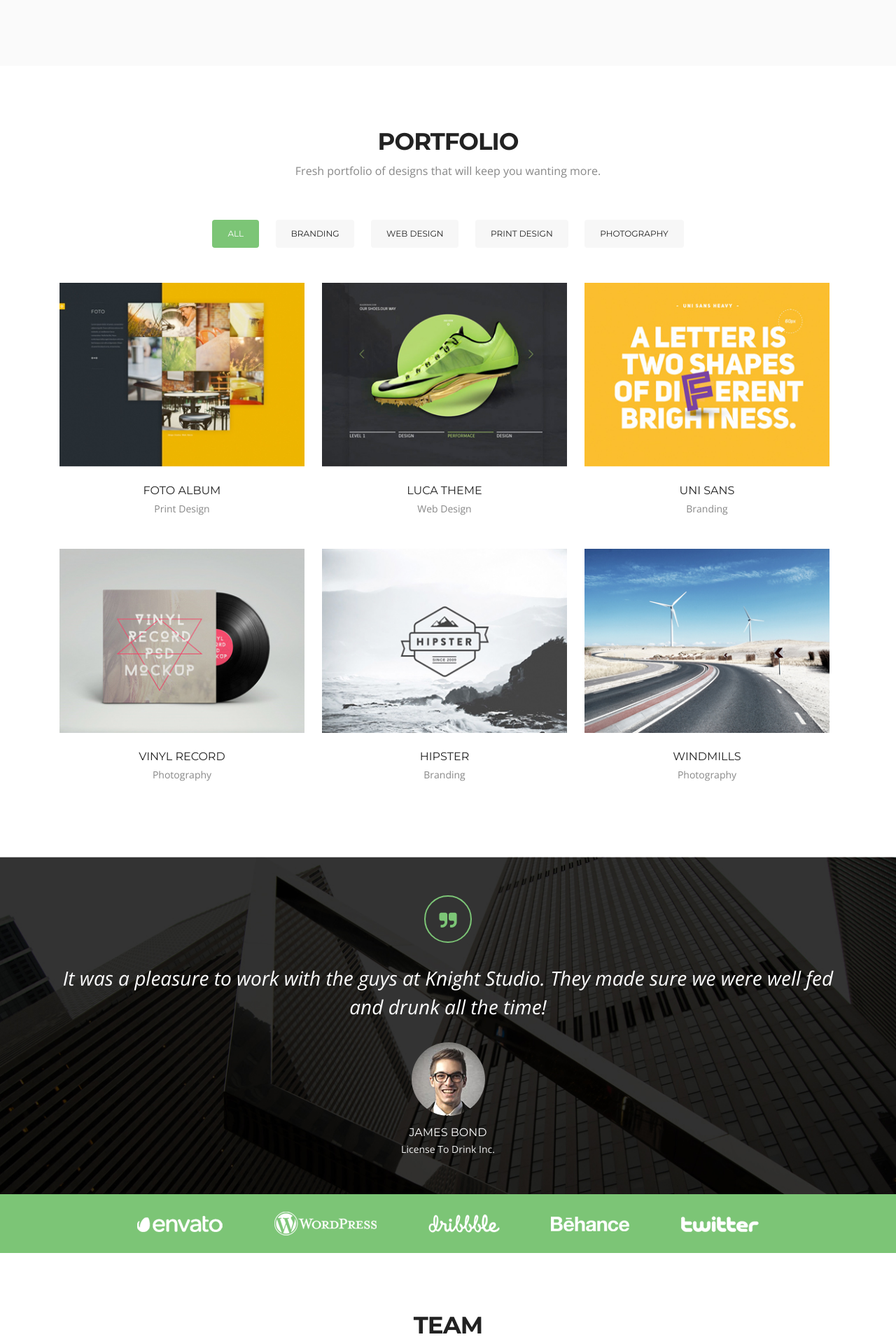
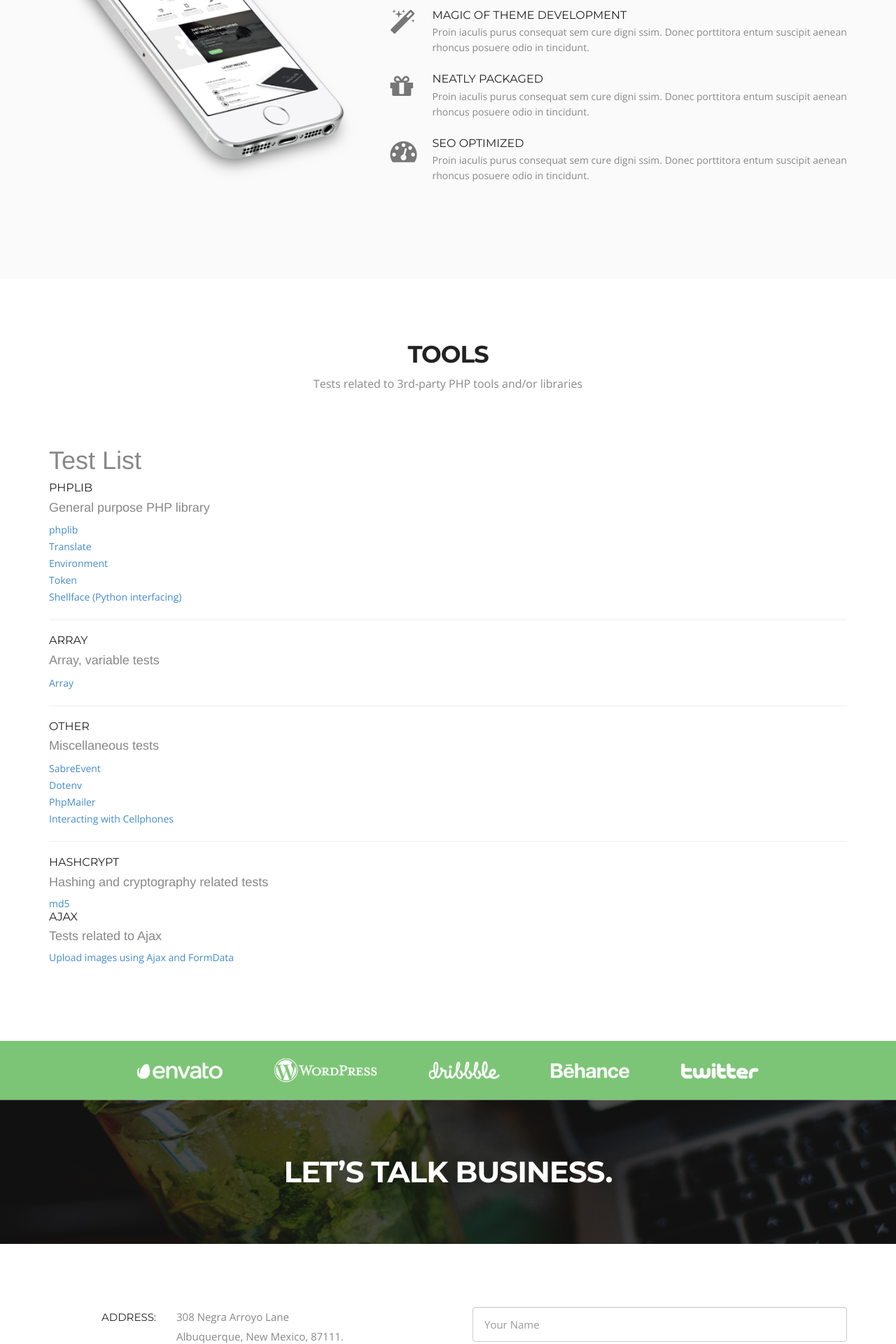
Before and after one commit to ehsanx64/php-test, a PHP site: page / in a window 1280 px wide. Shown: the part 2320-4240 px from the top of the page at 70% size. Run offline with PHP 8.4, Linux system fonts and the light colour scheme; some libraries are stand-ins or nearby versions.

Commit message:
Removed lots of unneeded main menu items and home page sections

```diff
--- a/layout/Knight.php
+++ b/layout/Knight.php
@@ -51,7 +51,7 @@
 			<ul class="we-create animated fadeInUp delay-1s">
 				<li>Sample sources, tools, test of tools and more ...</li>
 			</ul>
-			<a class="link animated fadeInUp delay-1s servicelink" href="#service">Get Started</a>
+			<a class="link animated fadeInUp delay-1s servicelink" href="#overview">Overview</a>
 		</div>
 	</header>
 	<!--header-end-->
@@ -61,27 +61,21 @@
 		<div class="container">
 			<ul class="main-nav">
 				<li><a href="#header">Home</a></li>
-				<li><a href="#service">Services</a></li>
-				<li><a href="#Portfolio">Portfolio</a></li>
+                <li><a href="#overview">Overview</a></li>
 				<li class="small-logo"><a href="#header"><img src="/Knight/img/php-logo.png" alt=""></a></li>
-				<li><a href="#client">Clients</a></li>
-				<li><a href="#team">Team</a></li>
-				<li><a href="#contact">Contact</a></li>
+                <li><a href="#tests">Tests</a></li>
+                <li><a href="#tools">Tools</a></li>
 			</ul>
 			<a class="res-nav_click" href="#"><i class="fa fa-bars"></i></a>
 		</div>
 	</nav>
-	<!--main-nav-end-->
 
-
-
-	<section class="main-section" id="service">
-		<!--main-section-start-->
+    <section class="main-section" id="overview">
         <div class="container">
-			<h2>Services</h2>
-			<h6>We offer exceptional service with complimentary hugs.</h6>
+            <h2>Overview</h2>
+            <h6>Sample sources, tools and respective tests</h6>
             <div class="row">
-				<div class="col-lg-4 col-sm-6 wow fadeInLeft delay-05s">
+                <div class="col-xs-12 wow fadeInLeft delay-05s">
                     <div class="service-list">
                         <div class="service-list-col1">
                             <i class="fa fa-paw"></i>
@@ -119,19 +113,52 @@
                         </div>
                     </div>
                 </div>
-				<figure class="col-lg-8 col-sm-6  text-right wow fadeInUp delay-02s">
-					<img src="/Knight/img/macbook-pro.png" alt="">
-				</figure>
-
             </div>
         </div>
     </section>
-	<!--main-section-end-->
 
+    <section class="main-section" id="tests">
+        <div class="container">
+            <h2>Tests</h2>
+            <h6>Test Categories</h6>
+            <div class="row">
+                <div class="col-xs-12 wow fadeInLeft delay-05s tabs-wrapper">
+                    <ul class="nav nav-tabs" role="tablist">
+                        <li role="presentation" class="active"><a data-toggle="tab" href="#php">PHP</a></li>
+                        <li role="presentation"><a data-toggle="tab" href="#phplib">phplib</a></li>
+                    </ul>
 
+                    <div class="tab-content">
+                        <div id="php" class="tab-pane">
+                            <div class="row">
+                                <div class="col-xs-12">
+                                    <h3>PHP</h3>
+                                </div>
+                            </div>
+                        </div>
+
+                        <div id="phplib" class="tab-pane">
+                            <div class="row">
+                                <div class="col-xs-12">
+                                    <h3>phplib</h3>
+                                </div>
+                            </div>
+                        </div>
+
+                        <div id="two" class="tab-pane">
+                            <div class="row">
+                                <div class="col-xs-12">
+                                    <h3>Two</h3>
+                                </div>
+                            </div>
+                        </div>
+                    </div>
+                </div>
+            </div>
+        </div>
+    </section>
 
 	<section class="main-section alabaster">
-		<!--main-section alabaster-start-->
 		<div class="container">
 			<div class="row">
 				<figure class="col-lg-5 col-sm-4 wow fadeInLeft">
@@ -172,81 +199,19 @@
 			</div>
 		</div>
 	</section>
-	<!--main-section alabaster-end-->
 
-
-
-	<section class="main-section paddind" id="Portfolio">
-		<!--main-section-start-->
+    <section class="main-section" id="tools">
         <div class="container">
-			<h2>Portfolio</h2>
-			<h6>Fresh portfolio of designs that will keep you wanting more.</h6>
-			<div class="portfolioFilter">
-				<ul class="Portfolio-nav wow fadeIn delay-02s">
-					<li><a href="#" data-filter="*" class="current">All</a></li>
-					<li><a href="#" data-filter=".branding">Branding</a></li>
-					<li><a href="#" data-filter=".webdesign">Web design</a></li>
-					<li><a href="#" data-filter=".printdesign">Print design</a></li>
-					<li><a href="#" data-filter=".photography">Photography</a></li>
-				</ul>
+            <h2>Tools</h2>
+            <h6>Tests related to 3rd-party PHP tools and/or libraries</h6>
+            <div class="row">
+                <div class="col-xs-12 wow fadeInLeft delay-05s">
+                    <?= $content ?>
                 </div>
-
-		</div>
-		<div class="portfolioContainer wow fadeInUp delay-04s">
-			<div class=" Portfolio-box printdesign">
-				<a href="img/Portfolio-pic1.jpg"><img src="/Knight/img/Portfolio-pic1.jpg" alt=""></a>
-				<h3>Foto Album</h3>
-				<p>Print Design</p>
-			</div>
-			<div class="Portfolio-box webdesign">
-				<a href="img/Portfolio-pic2.jpg"><img src="/Knight/img/Portfolio-pic2.jpg" alt=""></a>
-				<h3>Luca Theme</h3>
-				<p>Web Design</p>
-			</div>
-			<div class=" Portfolio-box branding">
-				<a href="img/Portfolio-pic3.jpg"><img src="/Knight/img/Portfolio-pic3.jpg" alt=""></a>
-				<h3>Uni Sans</h3>
-				<p>Branding</p>
-			</div>
-			<div class=" Portfolio-box photography">
-				<a href="img/Portfolio-pic4.jpg"><img src="/Knight/img/Portfolio-pic4.jpg" alt=""></a>
-				<h3>Vinyl Record</h3>
-				<p>Photography</p>
-			</div>
-			<div class=" Portfolio-box branding">
-				<a href="img/Portfolio-pic5.jpg"><img src="/Knight/img/Portfolio-pic5.jpg" alt=""></a>
-				<h3>Hipster</h3>
-				<p>Branding</p>
-			</div>
-			<div class=" Portfolio-box photography">
-				<a href="img/Portfolio-pic6.jpg"><img src="/Knight/img/Portfolio-pic6.jpg" alt=""></a>
-				<h3>Windmills</h3>
-				<p>Photography</p>
             </div>
         </div>
     </section>
-	<!--main-section-end-->
 
-
-	<section class="main-section client-part" id="client">
-		<!--main-section client-part-start-->
-		<div class="container">
-			<b class="quote-right wow fadeInDown delay-03"><i class="fa fa-quote-right"></i></b>
-			<div class="row">
-				<div class="col-lg-12">
-					<p class="client-part-haead wow fadeInDown delay-05">It was a pleasure to work with the guys at Knight Studio. They made sure we were well fed and drunk all the time!</p>
-				</div>
-			</div>
-			<ul class="client wow fadeIn delay-05s">
-				<li><a href="#">
-            	<img src="/Knight/img/client-pic1.jpg" alt="">
-                <h3>James Bond</h3>
-                <span>License To Drink Inc.</span>
-            </a></li>
-			</ul>
-		</div>
-	</section>
-	<!--main-section client-part-end-->
 	<div class="c-logo-part">
 		<!--c-logo-part-start-->
 		<div class="container">
@@ -259,64 +224,6 @@
 			</ul>
 		</div>
 	</div>
-	<!--c-logo-part-end-->
-	<section class="main-section team" id="team">
-		<!--main-section team-start-->
-		<div class="container">
-			<h2>team</h2>
-			<h6>Take a closer look into our amazing team. We won’t bite.</h6>
-			<div class="team-leader-block clearfix">
-				<div class="team-leader-box">
-					<div class="team-leader wow fadeInDown delay-03s">
-						<div class="team-leader-shadow"><a href="#"></a></div>
-						<img src="/Knight/img/team-leader-pic1.jpg" alt="">
-						<ul>
-							<li><a href="#" class="fa fa-twitter"></a></li>
-							<li><a href="#" class="fa fa-facebook"></a></li>
-							<li><a href="#" class="fa fa-pinterest"></a></li>
-							<li><a href="#" class="fa fa-google-plus"></a></li>
-						</ul>
-					</div>
-					<h3 class="wow fadeInDown delay-03s">Walter White</h3>
-					<span class="wow fadeInDown delay-03s">Chief Executive Officer</span>
-					<p class="wow fadeInDown delay-03s">Lorem ipsum dolor sit amet, consectetur adipiscing elit. Proin consequat sollicitudin cursus. Dolor sit amet, consectetur adipiscing elit proin consequat.</p>
-				</div>
-				<div class="team-leader-box">
-					<div class="team-leader  wow fadeInDown delay-06s">
-						<div class="team-leader-shadow"><a href="#"></a></div>
-						<img src="/Knight/img/team-leader-pic2.jpg" alt="">
-						<ul>
-							<li><a href="#" class="fa fa-twitter"></a></li>
-							<li><a href="#" class="fa fa-facebook"></a></li>
-							<li><a href="#" class="fa fa-pinterest"></a></li>
-							<li><a href="#" class="fa fa-google-plus"></a></li>
-						</ul>
-					</div>
-					<h3 class="wow fadeInDown delay-06s">Jesse Pinkman</h3>
-					<span class="wow fadeInDown delay-06s">Product Manager</span>
-					<p class="wow fadeInDown delay-06s">Lorem ipsum dolor sit amet, consectetur adipiscing elit. Proin consequat sollicitudin cursus. Dolor sit amet, consectetur adipiscing elit proin consequat.</p>
-				</div>
-				<div class="team-leader-box">
-					<div class="team-leader wow fadeInDown delay-09s">
-						<div class="team-leader-shadow"><a href="#"></a></div>
-						<img src="/Knight/img/team-leader-pic3.jpg" alt="">
-						<ul>
-							<li><a href="#" class="fa fa-twitter"></a></li>
-							<li><a href="#" class="fa fa-facebook"></a></li>
-							<li><a href="#" class="fa fa-pinterest"></a></li>
-							<li><a href="#" class="fa fa-google-plus"></a></li>
-						</ul>
-					</div>
-					<h3 class="wow fadeInDown delay-09s">Skyler white</h3>
-					<span class="wow fadeInDown delay-09s">Accountant</span>
-					<p class="wow fadeInDown delay-09s">Lorem ipsum dolor sit amet, consectetur adipiscing elit. Proin consequat sollicitudin cursus. Dolor sit amet, consectetur adipiscing elit proin consequat.</p>
-				</div>
-			</div>
-		</div>
-	</section>
-	<!--main-section team-end-->
-
-
 
 	<section class="business-talking">
 		<!--business-talking-start-->
--- a/public/Knight/css/custom.css
+++ b/public/Knight/css/custom.css
@@ -6,3 +6,7 @@ ul.main-nav li.small-logo a {
 .logo {
     width: 200px;
 }
+
+#tests .tabs-wrapper .tab-content {
+    padding: 1em;
+}
```
Also changed, not shown: controllers/Phplib.php (+1 -9 lines), views/phplib/test-translate.php (added, +46 -0 lines). Lines whose indentation alone changed are shown as unchanged.
